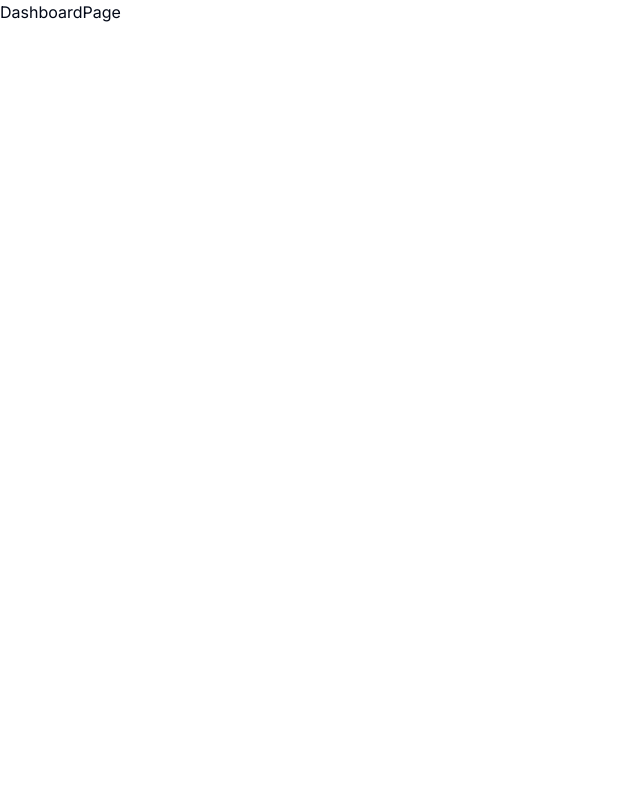
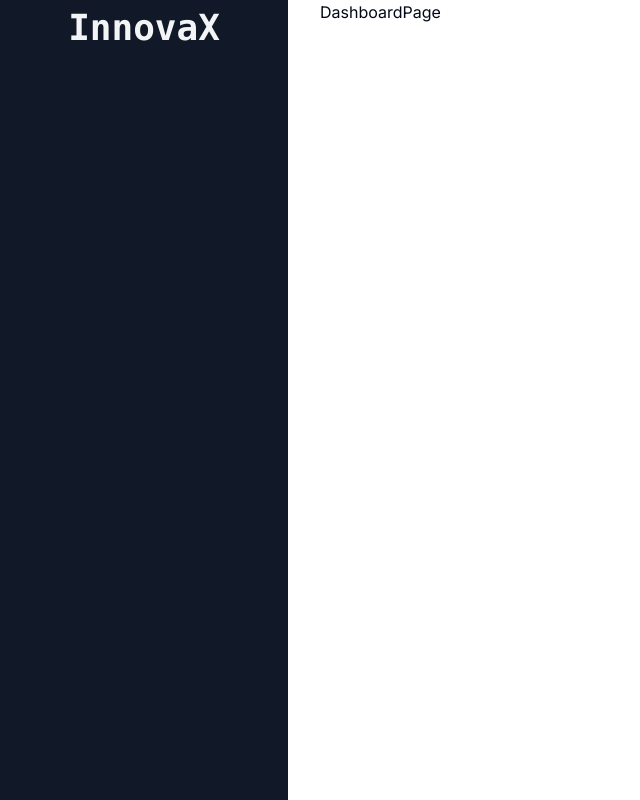
Before and after one commit to jubair-jx/innovaX-application, a Next.js app: page /dashboard in a window 1280 px wide. Shown: the whole page, without its empty margins (0-640 px from the left). Built offline with nearby package versions, Linux system fonts and the light colour scheme.

Commit message:
navbar and dashboard sidebar is updateing now

```diff
--- /dev/null
+++ b/src/app/(dashboard)/layout.tsx
@@ -0,0 +1,16 @@
+import React from "react";
+
+const DashboardLayout = ({ children }: { children: React.ReactNode }) => {
+  return (
+    <section className=" h-full relative">
+      <div className=" hidden h-full md:flex md:w-72 md:flex-col md:fixed md:inset-y-0 z-[90] bg-gray-900">
+        <h1 className=" font-semibold mt-2 text-4xl text-gray-100 font-mono text-center">
+          InnovaX
+        </h1>
+      </div>
+      <main className=" md:pl-80">{children}</main>
+    </section>
+  );
+};
+
+export default DashboardLayout;
```
